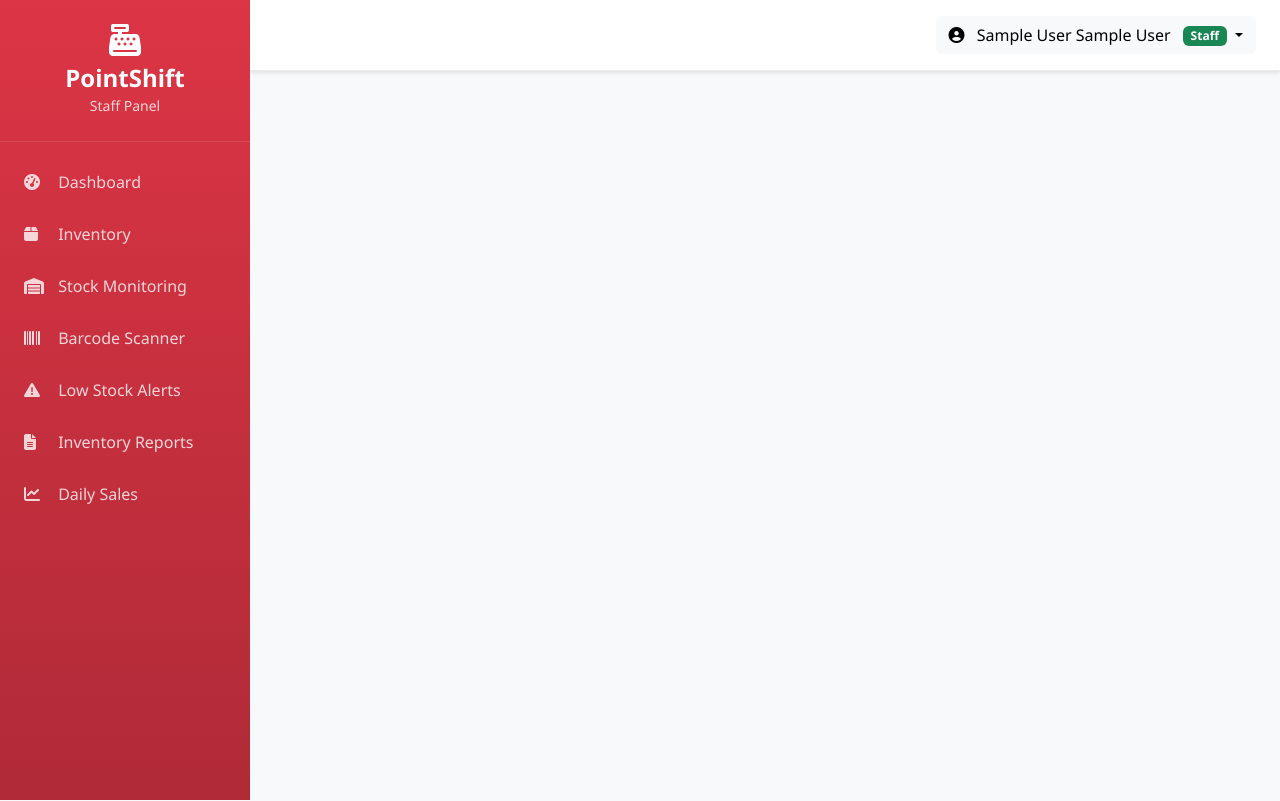
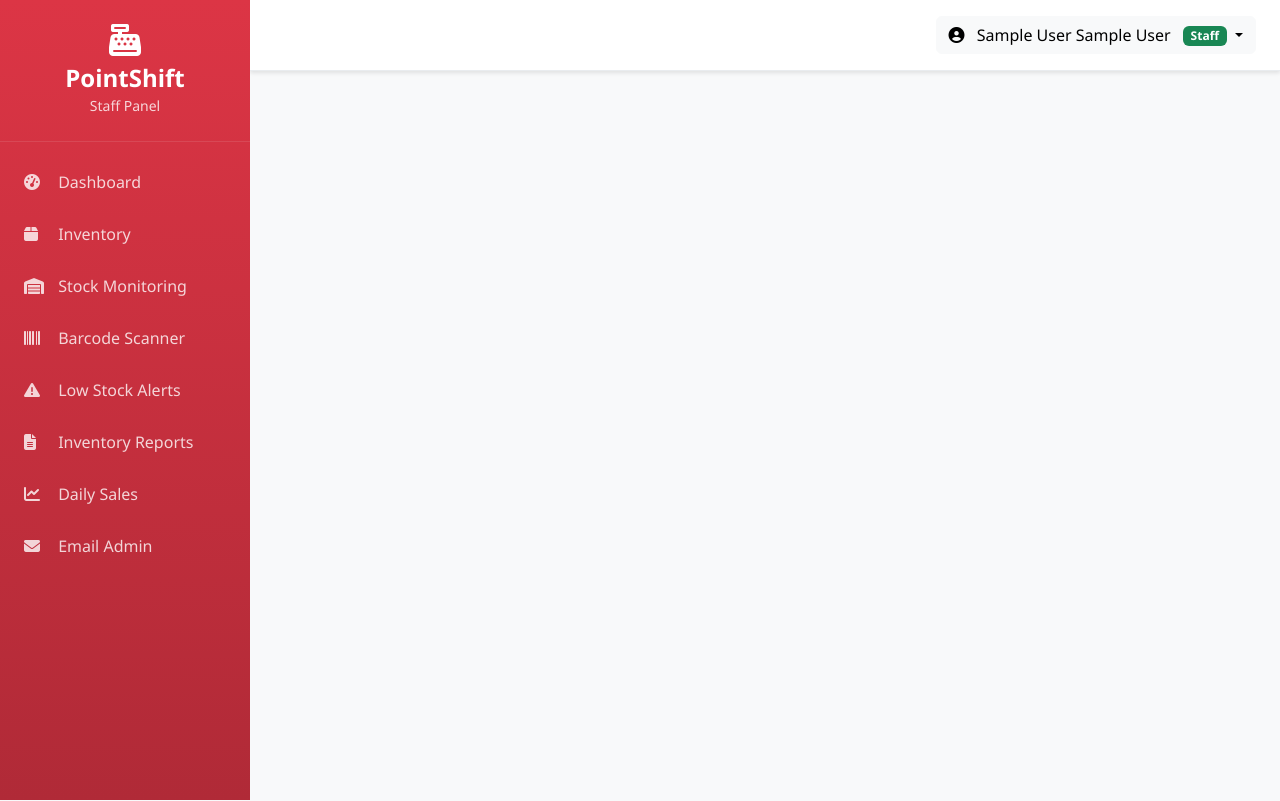
Before and after one commit to LeeDev428/point-shift_pos-system, a PHP site: the page made by staff/views/layout.php in a window 1280 px wide. Run offline with PHP 8.4, Linux system fonts and the light colour scheme; the template is opened without the code that fills it, so the values that code supplies are empty; the visitor is signed in with stand-in values (Sample User, id 1); some libraries are stand-ins or nearby versions.

Commit message:
Update layout.php

```diff
--- a/staff/views/layout.php
+++ b/staff/views/layout.php
@@ -213,6 +213,12 @@
                         Daily Sales
                     </a>
                 </li>
+                <li class="nav-item">
+                    <a class="nav-link <?php echo basename($_SERVER['PHP_SELF']) == 'email.php' ? 'active' : ''; ?>" href="email.php">
+                        <i class="fas fa-envelope"></i>
+                        Email Admin
+                    </a>
+                </li>
             </ul>
         </nav>
     </div>
```
